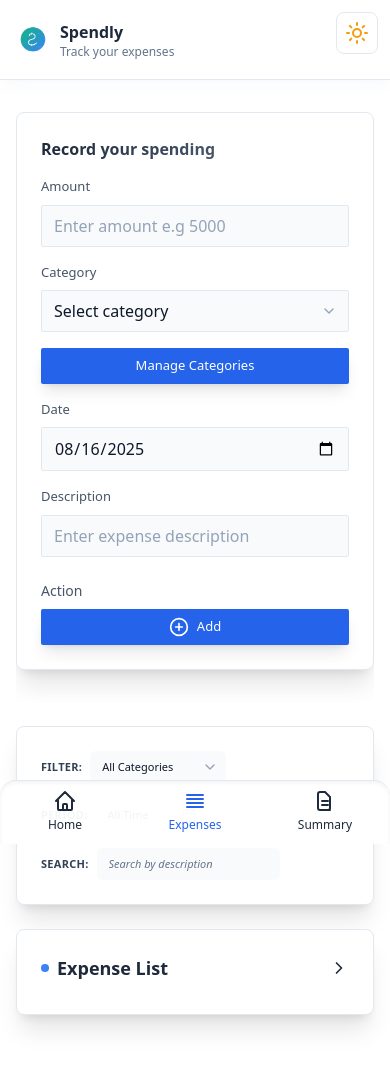
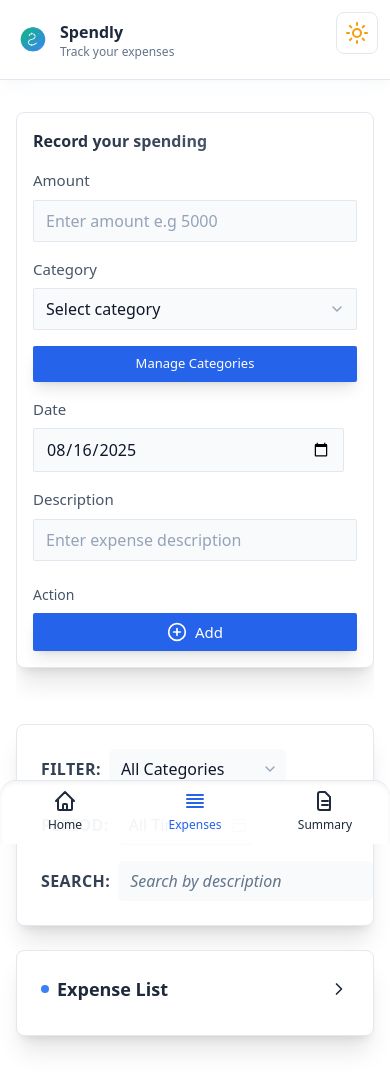
Before and after one commit to Blaqboydee/Finance-Tracker, a React (Vite) app: page /expenses in a window 390 px wide. Shown: the top 1090 px of the page. Built offline with nearby package versions, Linux system fonts and the light colour scheme.

Commit message:
increased input sizes

```diff
--- a/src/components/ExpenseForm.jsx
+++ b/src/components/ExpenseForm.jsx
@@ -22,7 +22,7 @@
 
   return (
     <div className="flex-1 overflow-y-auto px-0 md:px-6 pb-2 pt-4">
-      <div className="border rounded-lg shadow-xl mb-6 p-6 bg-white border-slate-200 text-slate-900 dark:bg-slate-800 dark:border-slate-700 dark:text-slate-100">
+      <div className="border rounded-lg shadow-xl mb-6 p-4 bg-white border-slate-200 text-slate-900 dark:bg-slate-800 dark:border-slate-700 dark:text-slate-100">
         {/* Header */}
         <div className="flex items-center gap-3 mb-4">
           <h1 className="md:text-2xl font-bold bg-clip-text text-transparent bg-gradient-to-r from-slate-800 to-slate-600 dark:from-slate-200 dark:to-slate-400">
@@ -35,7 +35,7 @@
           <div className="grid grid-cols-1 md:grid-cols-4 gap-4">
             {/* Amount */}
             <div className="relative">
-              <label className="block text-[13px] md:text-sm font-medium mb-2 text-slate-600 dark:text-slate-400">
+              <label className="block text-[15px] md:text-sm font-medium mb-2 text-slate-600 dark:text-slate-400">
                 Amount
               </label>
               <input
@@ -54,7 +54,7 @@
 
             {/* Category */}
             <div>
-              <label className="block text-[13px] md:text-sm font-medium mb-2 text-slate-600 dark:text-slate-400">
+              <label className="block text-[15px] md:text-sm font-medium mb-2 text-slate-600 dark:text-slate-400">
                 Category
               </label>
               <div className="relative">
@@ -93,7 +93,7 @@
 
             {/* Date */}
             <div>
-              <label className="block text-[13px] md:text-sm font-medium mb-2 text-slate-600 dark:text-slate-400">
+              <label className="block text-[15px] md:text-sm font-medium mb-2 text-slate-600 dark:text-slate-400">
                 Date
               </label>
               <input
@@ -102,7 +102,7 @@
                 onChange={(e) =>
                   setFormData({ ...formData, date: e.target.value })
                 }
-                className="w-full text-base md:text-sm px-3 py-2 md:px-4 md:py-3 rounded-sm border outline-none focus:ring-2 focus:ring-blue-500 focus:border-transparent transition-all
+                className="w-[96%] text-base md:text-sm px-3 py-2 md:px-4 md:py-3 rounded-sm border outline-none focus:ring-2 focus:ring-blue-500 focus:border-transparent transition-all
                   bg-slate-50 border-slate-200 text-slate-900 hover:bg-white
                   dark:bg-slate-700 dark:border-slate-600 dark:text-slate-100 dark:hover:bg-slate-600"
                 required
@@ -111,7 +111,7 @@
 
             {/* Description */}
             <div>
-              <label className="block text-[13px] md:text-sm font-medium mb-2 text-slate-600 dark:text-slate-400">
+              <label className="block text-[15px] md:text-sm font-medium mb-2 text-slate-600 dark:text-slate-400">
                 Description
               </label>
               <input
@@ -136,7 +136,7 @@
             </label>
             <button
               type="submit"
-              className="w-full md:px-4 md:py-3 py-2 text-[13px] rounded-sm bg-blue-600 text-white font-medium shadow-lg hover:shadow-xl flex items-center justify-center gap-2 transition-all duration-200"
+              className="w-full md:px-4 md:py-3 py-2 text-[15px] rounded-sm bg-blue-600 text-white font-medium shadow-lg hover:shadow-xl flex items-center justify-center gap-2 transition-all duration-200"
             >
               <PlusCircle className="w-5 h-5" />
               Add
--- a/src/components/Filter.jsx
+++ b/src/components/Filter.jsx
@@ -17,7 +17,7 @@
 
         {/* Filter by Category */}
         <div className="flex items-center gap-2 md:gap-3">
-          <span className="text-[11px] md:text-sm font-semibold uppercase tracking-wide
+          <span className="text-base md:text-sm font-semibold uppercase tracking-wide
                            text-slate-700 dark:text-slate-300">
             Filter:
           </span>
@@ -25,7 +25,7 @@
             <select
               value={filterCategory}
               onChange={(e) => setFilterCategory(e.target.value)}
-              className="px-3 md:px-4 py-2 text-[11px] md:text-sm rounded-md outline-none
+              className="px-3 md:px-4 py-2 text-base md:text-sm rounded-md outline-none
                          focus:ring-2 focus:ring-blue-500 focus:border-transparent transition-all
                          appearance-none cursor-pointer pr-8 md:pr-10
                          bg-slate-50 border-slate-200 text-slate-900 hover:bg-white
@@ -47,7 +47,7 @@
 
         {/* Filter by Period */}
         <div className="flex items-center gap-2 md:gap-3">
-          <span className="text-[11px] md:text-sm font-semibold uppercase tracking-wide
+          <span className="text-base md:text-sm font-semibold uppercase tracking-wide
                            text-slate-700 dark:text-slate-300">
             Period:
           </span>
@@ -55,7 +55,7 @@
             <select
               value={dateRange}
               onChange={(e) => setDateRange(e.target.value)}
-              className="px-3 md:px-4 py-2 text-[11px] md:text-sm rounded-md outline-none
+              className="px-3 md:px-4 py-2 text-base md:text-sm rounded-md outline-none
                          focus:ring-2 focus:ring-blue-500 focus:border-transparent transition-all
                          appearance-none cursor-pointer pr-8 md:pr-10
                          bg-slate-50 border-slate-200 text-slate-900 hover:bg-white
@@ -76,7 +76,7 @@
 
         {/* Search by Description */}
         <div className="flex items-center gap-2 md:gap-3 flex-1">
-          <span className="text-[11px] md:text-sm font-semibold uppercase tracking-wide
+          <span className="text-base md:text-sm font-semibold uppercase tracking-wide
                            text-slate-700 dark:text-slate-300">
             Search:
           </span>
@@ -84,7 +84,7 @@
             type="text"
             placeholder="Search by description"
             onChange={(e) => setDescription(e.target.value)}
-            className="flex-1 px-3 md:px-4 py-2 text-[11px] md:text-sm rounded-md outline-none
+            className="flex-1 px-3 md:px-4 py-2 text-base md:text-sm rounded-md outline-none
                        focus:ring-2 focus:ring-blue-500 focus:border-transparent transition-all
                        placeholder:italic
                        bg-slate-50 border-slate-200 text-slate-900 placeholder-slate-500 hover:bg-white
```
